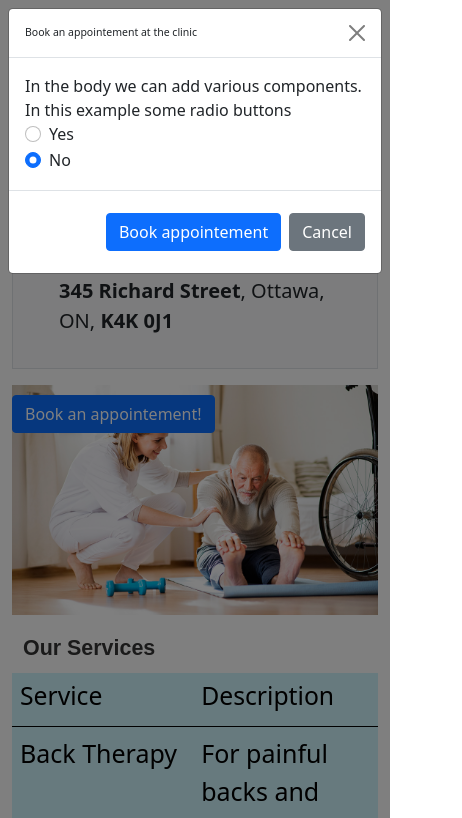
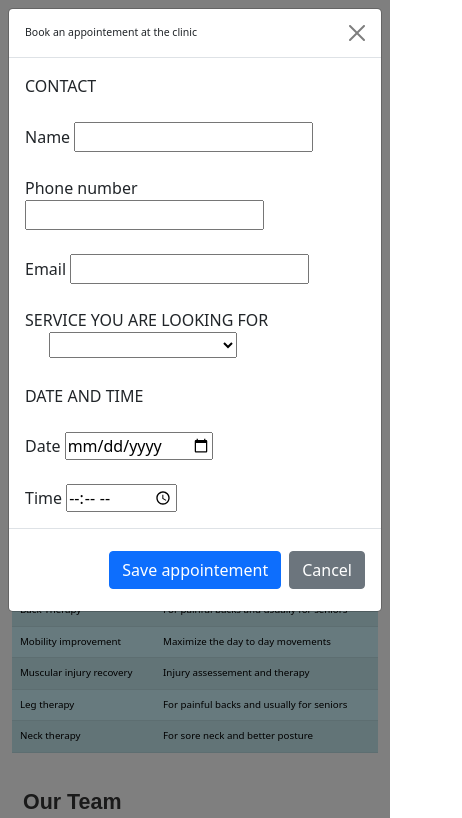
Before and after one commit to Gio6113/Seg_3125-Lab4, a plain HTML site: page index.html in a window 390 px wide. Both pictures are taken after a click on the button "Book an appointement!". Shown: the top 818 px of the page, 462 px wide, since content can reach past the window. Drawn offline with nearby package versions, Linux system fonts and the light colour scheme; a web font is replaced by a local one.

Commit message:
2nd commit

```diff
--- a/index.html
+++ b/index.html
@@ -28,23 +28,23 @@
             <h1 class="title">Teta's Physiotherapy<img src="images/company_logo.png" width="19%" height="19%"></h1>
         </nav>
 
-        <div class="p-3 my-3 border bg-light fontfix">
-            <h2 class=""> Book an appointement</h2>
-            <p class="">Please call us at 613-123-1234 or use form below to reserve a time</p>
-            <p class=""><b> 345 Richard Street</b>, Ottawa, ON, <b>K4K 0J1</b></p>
+        <div class="p-3 my-3 border bg-light ">
+            <h2 > Book an appointement</h2>
+            <p class="address">Please call us at 613-123-1234 or use form below to reserve a time.</p>
+            <p class="address"><b> 345 Richard Street</b>, Ottawa, ON, <b>K4K 0J1</b></p>
 
         </div>
 
         <!-- IMAGE FROM https://www.bayshore.ca/2018/07/20/demand-for-physiotherapy-will-rise-as-the-population-ages/-->
         <div class="main" style="background-image: url('images/main.jpg');">
-            <button type="button" class="btn btn-primary" data-bs-toggle="modal" data-bs-target="#exampleModal">
+            <button type="button" class="btn btn-primary styledbtn" data-bs-toggle="modal" data-bs-target="#exampleModal">
                Book an appointement!
             </button>
         </div>
 
         <h1>Our Services</h1>
 
-        <table class="table table-info table-hover">
+        <table class="table table-striped table-info">
             <thead>
                 <tr>
                     <th scope="col">
@@ -84,9 +84,6 @@
     The bootstrap tutorial includes many different types of modals that you can explore
     https://getbootstrap.com/docs/5.0/components/modal/
     -->
-        <button type="button" class="btn btn-primary" data-bs-toggle="modal" data-bs-target="#exampleModal">
-            Launch demo modal
-        </button>
 
         <!-- Modal -->
         <div class="modal fade" id="exampleModal" tabindex="-1" aria-labelledby="exampleModalLabel" aria-hidden="true">
@@ -97,23 +94,33 @@
                         <button type="button" class="btn-close" data-bs-dismiss="modal" aria-label="Close"></button>
                     </div>
                     <div class="modal-body">
-                        In the body we can add various components. In this example some radio buttons
+                        CONTACT<br><br>
+                        Name
+                        <input type="text" class="text-box" name="fullname"><br>  <br>
+                        Phone number
+                        <input type="text" class="text-box" name="phone"><br>  <br>
+                        Email
+                        <input type="text" class="text-box" name="email"><br><br>
+                        SERVICE YOU ARE LOOKING FOR   <br>
                         <div class="form-check">
-                            <input class="form-check-input" type="radio" name="flexRadioDefault" id="flexRadioDefault1">
-                            <label class="form-check-label" for="flexRadioDefault1">
-                                Yes
-                            </label>
-                        </div>
-                        <div class="form-check">
-                            <input class="form-check-input" type="radio" name="flexRadioDefault" id="flexRadioDefault2"
-                                checked>
-                            <label class="form-check-label" for="flexRadioDefault2">
-                                No
-                            </label>
-                        </div>
+                            <select class="">
+                                <option></option>
+                                <option>Back Therapy</option>
+                                <option>Mobility improvement </option>
+                                <option>Muscular recovery </option>
+                                <option>Leg Therapy</option>
+                                <option>Neck Therapy</option>
+                            </select>
+                        </div>  <br>
+                        DATE AND TIME<br>  <br>
+                        Date
+                        <input type="date" class="text-box" name="date"><br>  <br>
+                        Time
+                        <input type="time" class="text-box" name="time"><br>
+
                     </div>
                     <div class="modal-footer">
-                        <button type="button" class="btn btn-primary">Book appointement</button>
+                        <button type="button" class="btn btn-primary">Save appointement</button>
                         <button type="button" class="btn btn-secondary" data-bs-dismiss="modal">Cancel</button>
                     </div>
                 </div>
--- a/styles/styles.css
+++ b/styles/styles.css
@@ -16,12 +16,14 @@ h1{
     font-weight: 700;
     color: rgb(53, 52, 52);
     margin: 3%;
-    width:120%
+    margin-top: 10%;
+    width:100%
 }
 
 .title{
     padding-left: 3em;
     font-weight: 500;
+    margin-top: 0%;
 }
 
 .expert{
@@ -58,6 +60,30 @@ h5{
     background-size: 100%;
     background-repeat: no-repeat;
     margin: 5%;
-    height: 15em;
     margin:auto;
 }
+
+.styledbtn{
+    margin-left: 40%;
+    margin-top: 40%;
+}
+
+
+
+.table{
+    font-size: 20 !important;
+}
+
+td{
+    font-size: 2.5vw;
+}
+
+h2{
+    font-size: 4vw;
+    color: rgb(55, 55, 165) ;
+    font-weight: 700;
+}
+
+.address{
+    font-size: 4vw;
+}
```
